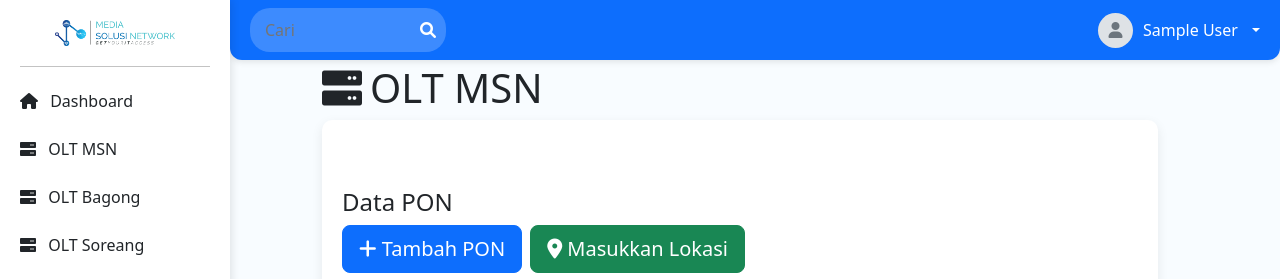
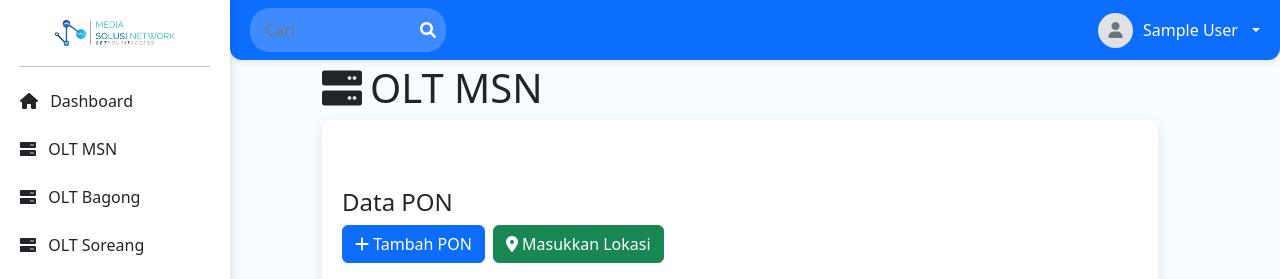
Before and after one commit to arfauzie/DataUserODP, a PHP site: page /OLT_MSN/olt_msn.php in a window 1280 px wide. Shown: the top 279 px of the page. Run offline with PHP 8.4, Linux system fonts and the light colour scheme; the visitor is signed in with stand-in values (Sample User, id 1); data that the repository does not hold is empty; some libraries are stand-ins or nearby versions.

Commit message:
ubah tampilan

```diff
--- a/OLT_MSN/olt_msn.php
+++ b/OLT_MSN/olt_msn.php
@@ -345,12 +345,11 @@ if (isset($_POST['update_user'])) {
             }
         }
     </style>
-
 </head>
 
 <body>
+
     <div class="container mt-4">
-
         <div class="content">
             <?php
             echo '<h1><i class="fas fa-server me-2"></i>OLT MSN</h1>';
@@ -409,10 +408,10 @@ if (isset($_POST['update_user'])) {
                 <div class="card-box">
                     <h4 class="mt-5">Data PON</h4>
                     <div class="d-flex align-items-center mb-3 gap-2">
-                        <button class="btn btn-primary btn-lg" data-bs-toggle="modal" data-bs-target="#modalTambahPON">
+                        <button class="btn btn-primary" data-bs-toggle="modal" data-bs-target="#modalTambahPON">
                             <i class="fas fa-plus"></i> Tambah PON
                         </button>
-                        <button class="btn btn-success btn-lg" data-bs-toggle="modal" data-bs-target="#modalCekLokasi">
+                        <button class="btn btn-success" data-bs-toggle="modal" data-bs-target="#modalCekLokasi">
                             <i class="fas fa-map-marker-alt"></i> Masukkan Lokasi
                         </button>
                     </div>
@@ -628,14 +627,15 @@ if (isset($_POST['update_user'])) {
             });
         </script>";
                 }
+
             ?>
                 <div class="card-box">
                     <h4 class="mt-5">Data ODP</h4>
                     <div class="d-flex justify-content-between align-items-center mb-3">
-                        <button class="btn btn-primary btn-lg" data-bs-toggle="modal" data-bs-target="#modalTambahODP">
+                        <button class="btn btn-primary" data-bs-toggle="modal" data-bs-target="#modalTambahODP">
                             <i class="fas fa-plus"></i> Tambah ODP
                         </button>
-                        <a href="olt_msn.php" class="btn btn-secondary btn-lg">Kembali</a>
+                        <a href="olt_msn.php" class="btn btn-secondary">Kembali</a>
                     </div>
 
                     <!-- Modal Tambah ODP -->
@@ -690,6 +690,7 @@ if (isset($_POST['update_user'])) {
                         </nav>
                     <?php endif; ?>
 
+
                     <div class="table-responsive mt-3">
                         <table class="table table-striped">
                             <thead class="table-light">
@@ -737,9 +738,6 @@ if (isset($_POST['update_user'])) {
                         </table>
                     </div>
                 </div>
-            <?php
-            }
-            ?>
 
                 <?php
                 // PROSES TAMBAH ODP
@@ -768,7 +766,7 @@ if (isset($_POST['update_user'])) {
 
 
             <?php
-
+            }
 
             if ($odp_id) {
                 if (isset($_GET['success']) && $_GET['success'] == 'user_added') {
@@ -791,10 +789,10 @@ if (isset($_POST['update_user'])) {
                 <div class="card-box">
                     <h4 class="mt-5">Data User</h4>
                     <div class="d-flex justify-content-between align-items-center mb-3">
-                        <button class="btn btn-primary btn-lg" data-bs-toggle="modal" data-bs-target="#modalTambahUser">
+                        <button class="btn btn-primary" data-bs-toggle="modal" data-bs-target="#modalTambahUser">
                             <i class="fas fa-plus"></i> Tambah User
                         </button>
-                        <a href="olt_msn.php?pon_id=<?= $pon_id ?>" class="btn btn-secondary btn-lg">Kembali</a>
+                        <a href="olt_msn.php?pon_id=<?= $pon_id ?>" class="btn btn-secondary">Kembali</a>
                     </div>
 
                     <div class="modal fade" id="modalTambahUser" tabindex="-1" aria-hidden="true">
@@ -848,6 +846,8 @@ if (isset($_POST['update_user'])) {
                         </nav>
                     <?php endif; ?>
 
+
+
                     <div class="table-responsive mt-3">
                         <div class="table-responsive">
                             <table class="table table-striped">
@@ -888,6 +888,7 @@ if (isset($_POST['update_user'])) {
                                 </tbody>
                             </table>
                         </div>
+
                     </div>
                 </div>
             <?php
@@ -895,21 +896,25 @@ if (isset($_POST['update_user'])) {
             ?>
         </div>
 
+
+
+
         <!-- Notifikasi -->
         <div id="notif-container" class="position-fixed top-50 start-50 translate-middle text-center" style="z-index: 1050;"></div>
         <script>
+            // Tambahkan JavaScript ini di bagian bawah halaman Anda
             document.addEventListener('DOMContentLoaded', function() {
                 const forms = document.querySelectorAll('form');
                 forms.forEach(function(form) {
                     form.addEventListener('submit', function() {
-                        const submitBtn = form.querySelector('button[name="tambah_pon"]');
+                        const submitBtn = form.querySelector('button[type="tambah_pon"]');
                         if (submitBtn) {
                             submitBtn.disabled = true;
-                            submitBtn.innerText = "Menyimpan..."; // biar ada feedback
                         }
                     });
                 });
             });
+
 
             function hapusItem(type, id, odp_id, pon_id) {
                 Swal.fire({
@@ -926,6 +931,10 @@ if (isset($_POST['update_user'])) {
                 });
             }
 
+
+
+
+
             function confirmDelete(id, name, type) {
                 $('#deleteItemName').text(name);
                 $('#deleteLink').attr('href', `delete_${type}.php?id=${id}`);
@@ -941,6 +950,7 @@ if (isset($_POST['update_user'])) {
                         },
                         success: function(response) {
                             $('#deleteModal').modal('hide');
+
                             let notifContainer = document.getElementById('notif-container');
                             let alertClass = response.success ? 'alert-success' : 'alert-danger';
                             let message = response.success ?
@@ -953,6 +963,7 @@ if (isset($_POST['update_user'])) {
                 <button type="button" class="btn-close" data-bs-dismiss="alert" aria-label="Close"></button>
             </div>
             `;
+
                             notifContainer.innerHTML = alertHtml;
                             setTimeout(() => {
                                 notifContainer.innerHTML = '';
@@ -960,6 +971,7 @@ if (isset($_POST['update_user'])) {
                         },
                         error: function() {
                             $('#deleteModal').modal('hide');
+
                             let notifContainer = document.getElementById('notif-container');
                             notifContainer.innerHTML = `
             <div class="alert alert-danger alert-dismissible fade show shadow-lg p-3 mb-2 bg-body rounded" role="alert">
@@ -977,7 +989,6 @@ if (isset($_POST['update_user'])) {
         </script>
 
 
-
 </body>
 
 </html>
--- a/dashboard.php
+++ b/dashboard.php
@@ -82,7 +82,7 @@ try {
         }
 
         body {
-            background-color: #f8f9fa;
+            background-color: #f8fcff;
             font-family: "Segoe UI", system-ui, -apple-system, "Helvetica Neue", Arial;
             margin: 0;
         }
@@ -347,7 +347,7 @@ try {
                     <div class="history-card">
                         <div class="d-flex justify-content-between align-items-center mb-2">
                             <h6 class="mb-0">Riwayat Aktivitas Terbaru</h6>
-                            <a href="log_riwayat.php" class="btn btn-sm btn-outline-primary">Lihat Semua</a>
+                            <a href="riwayat.php" class="btn btn-sm btn-outline-primary">Lihat Semua</a>
                         </div>
 
                         <?php if (!empty($recentLogs)): ?>
--- a/koneksi_log.php
+++ b/koneksi_log.php
@@ -1,9 +1,7 @@
 <?php
-// Di koneksi_log.php
 try {
     $pdo_log = new PDO("mysql:host=localhost;dbname=msn_db", "root", "");
     $pdo_log->setAttribute(PDO::ATTR_ERRMODE, PDO::ERRMODE_EXCEPTION);
-    error_log("Koneksi log database berhasil");
 } catch (PDOException $e) {
     error_log("Koneksi log gagal: " . $e->getMessage());
     $pdo_log = null;
--- a/navbar.php
+++ b/navbar.php
@@ -296,7 +296,7 @@ $nama_lengkap = isset($_SESSION['nama_lengkap']) ? $_SESSION['nama_lengkap'] : '
         <a href="/DataUserODP/OLT_MSN/olt_msn.php"><i class="fas fa-server me-2"></i> OLT MSN</a>
         <a href="/DataUserODP/OLT_BAGONG/olt_bagong.php"><i class="fas fa-server me-2"></i> OLT Bagong</a>
         <a href="/DataUserODP/OLT_SOREANG/olt_soreang.php"><i class="fas fa-server me-2"></i> OLT Soreang</a>
-        <a href="/DataUserODP/log_riwayat.php"><i class="fas fa-history me-2"></i> Riwayat</a>
+        <a href="/DataUserODP/riwayat.php"><i class="fas fa-history me-2"></i> Riwayat</a>
     </div>
 
     <!-- TOPBAR -->
```
Also changed, not shown: OLT_BAGONG/olt_bagong.php (+6 -6 lines), OLT_SOREANG/olt_soreang.php (+6 -6 lines), 2 other files. Lines whose indentation alone changed are shown as unchanged.
